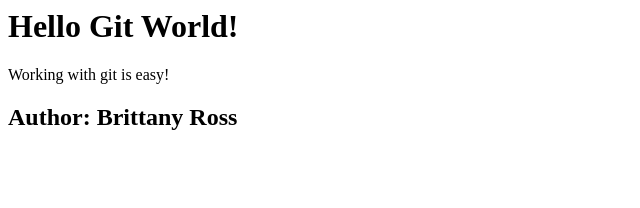
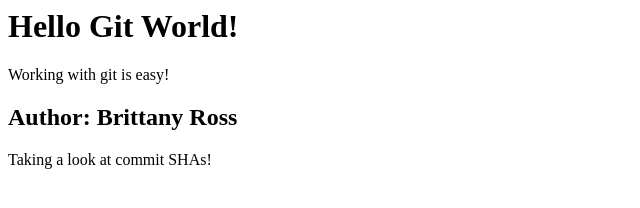
Before and after one commit to brittanyross0609/GitGitHubMasterClass, a plain HTML site: page index.html in a window 1280 px wide. Shown: the whole page, without its empty margins (0-640 px from the left). Drawn offline with Linux system fonts and the light colour scheme.

Commit message:
Adding div for commit SHAs

```diff
--- a/index.html
+++ b/index.html
@@ -1,8 +1,11 @@
 <h1>Hello Git World!</h1>
-
 
 <div>
     <p>Working with git is easy!</p>
 </div>
 
 <h2>Author: Brittany Ross</h2>
+
+<div>
+    <p>Taking a look at commit SHAs!</p>
+</div>
```
